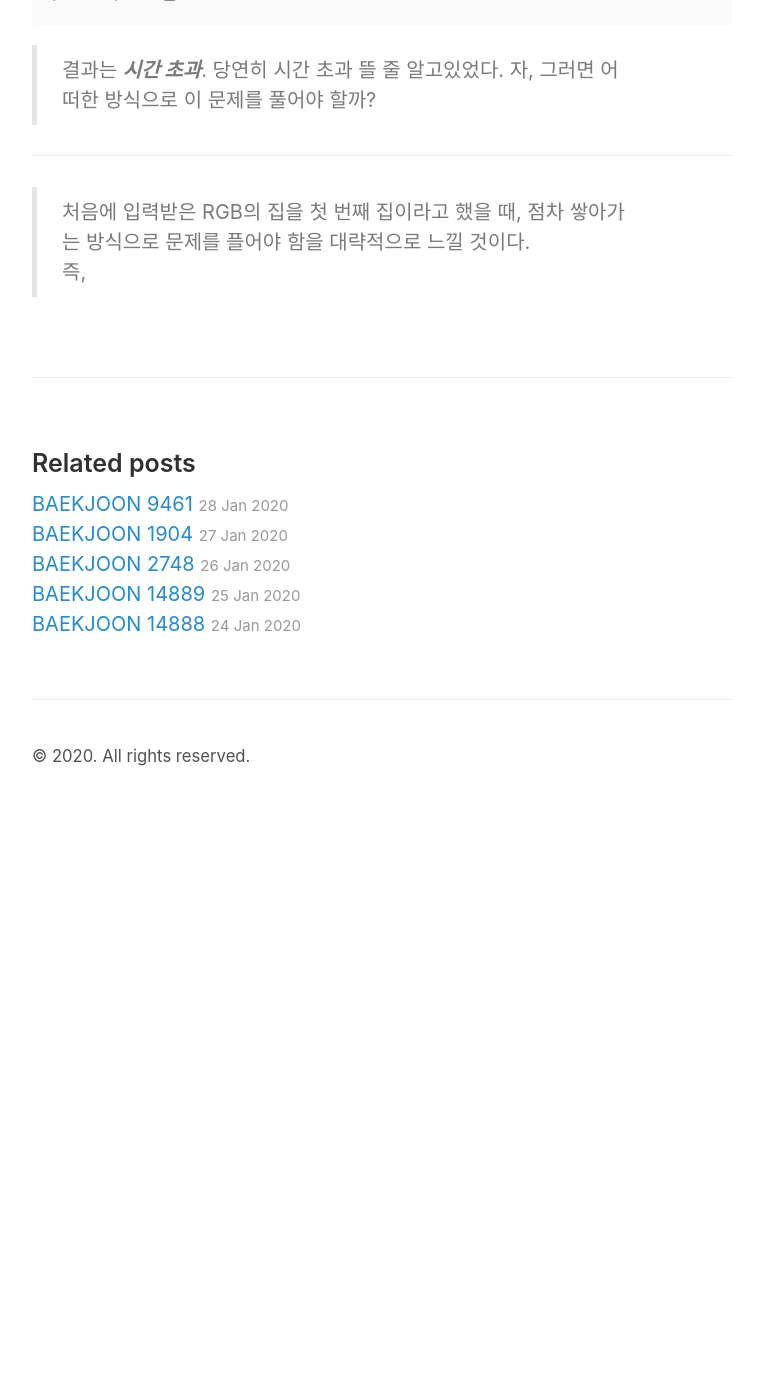
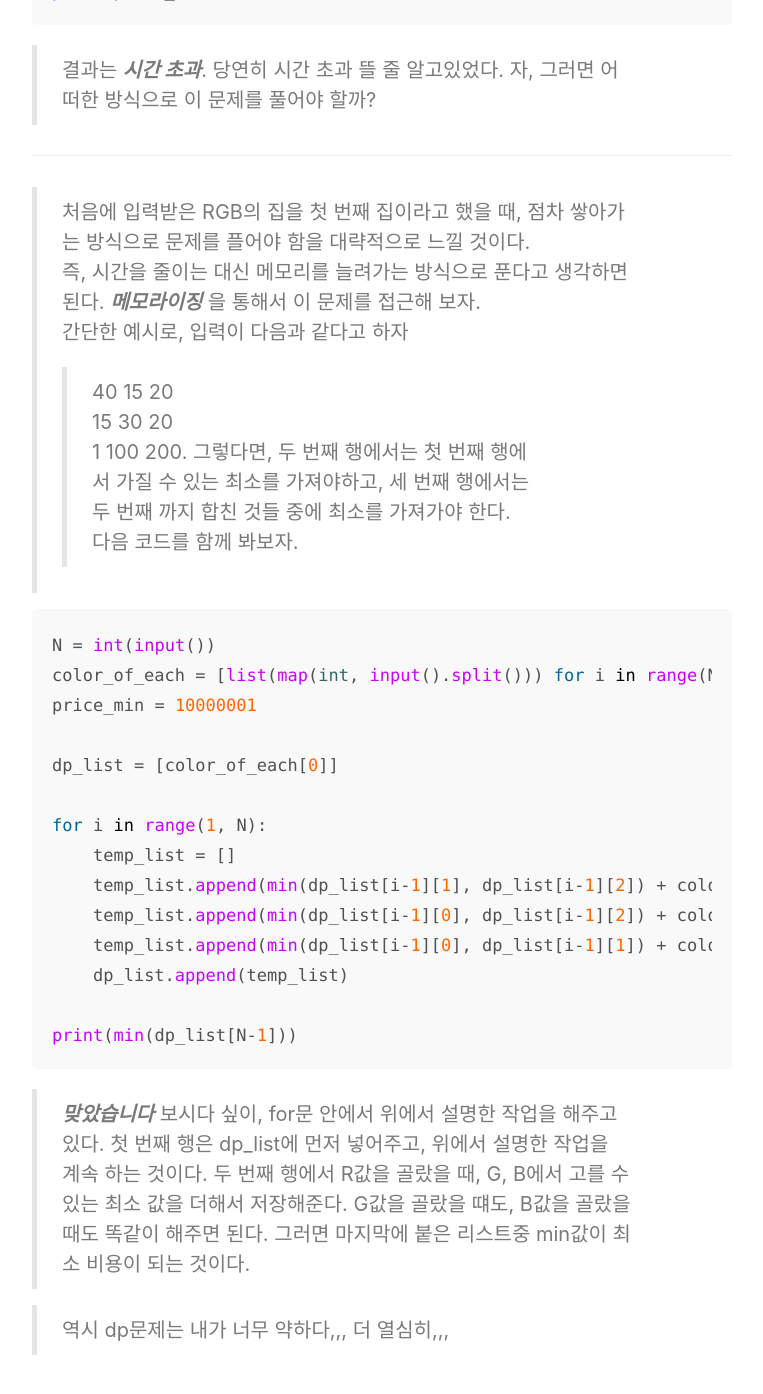
Before and after one commit to Coreenee/coreenee.github.io, a Jekyll site: the page built from _posts/2020-1-29-백준 1149(문제풀이).md, in a window 1280 px wide and 1400 px high, scrolled down 2010 px. Shown: the top 1394 px of the window, without its empty margins (258-1021 px from the left). Built offline with Jekyll 4.4.1, drawn with Linux system fonts in a browser that asks for light colours; before the commit the page ends 2820 px from its top, so only the background shows below that.

Commit message:
1149 문제 완료

```diff
--- a/_posts/2020-1-29-백준 1149(문제풀이).md
+++ b/_posts/2020-1-29-백준 1149(문제풀이).md
@@ -50,4 +50,30 @@ print(price_min)
 -----
 
 > 처음에 입력받은 RGB의 집을 첫 번째 집이라고 했을 때, 점차 쌓아가는 방식으로 문제를 플어야 함을 대략적으로 느낄 것이다.
-즉,
+즉, 시간을 줄이는 대신 메모리를 늘려가는 방식으로 푼다고 생각하면 된다. ***메모라이징*** 을 통해서 이 문제를 접근해 보자.
+간단한 예시로, 입력이 다음과 같다고 하자
+>> 40 15 20
+15 30 20
+1 100 200.
+> 그렇다면, 두 번째 행에서는 첫 번째 행에서 가질 수 있는 최소를 가져야하고, 세 번째 행에서는 두 번째 까지 합친 것들 중에 최소를 가져가야 한다. 다음 코드를 함께 봐보자.
+
+~~~python
+N = int(input())
+color_of_each = [list(map(int, input().split())) for i in range(N)]
+price_min = 10000001
+
+dp_list = [color_of_each[0]]
+
+for i in range(1, N):
+    temp_list = []
+    temp_list.append(min(dp_list[i-1][1], dp_list[i-1][2]) + color_of_each[i][0])
+    temp_list.append(min(dp_list[i-1][0], dp_list[i-1][2]) + color_of_each[i][1])
+    temp_list.append(min(dp_list[i-1][0], dp_list[i-1][1]) + color_of_each[i][2])
+    dp_list.append(temp_list)
+
+print(min(dp_list[N-1]))
+~~~
+
+> ***맞았습니다*** 보시다 싶이, for문 안에서 위에서 설명한 작업을 해주고 있다. 첫 번째 행은 dp_list에 먼저 넣어주고, 위에서 설명한 작업을 계속 하는 것이다. 두 번째 행에서 R값을 골랐을 때, G, B에서 고를 수 있는 최소 값을 더해서 저장해준다. G값을 골랐을 떄도, B값을 골랐을 때도 똑같이 해주면 된다. 그러면 마지막에 붙은 리스트중 min값이 최소 비용이 되는 것이다.
+
+> 역시 dp문제는 내가 너무 약하다,,, 더 열심히,,,
```
